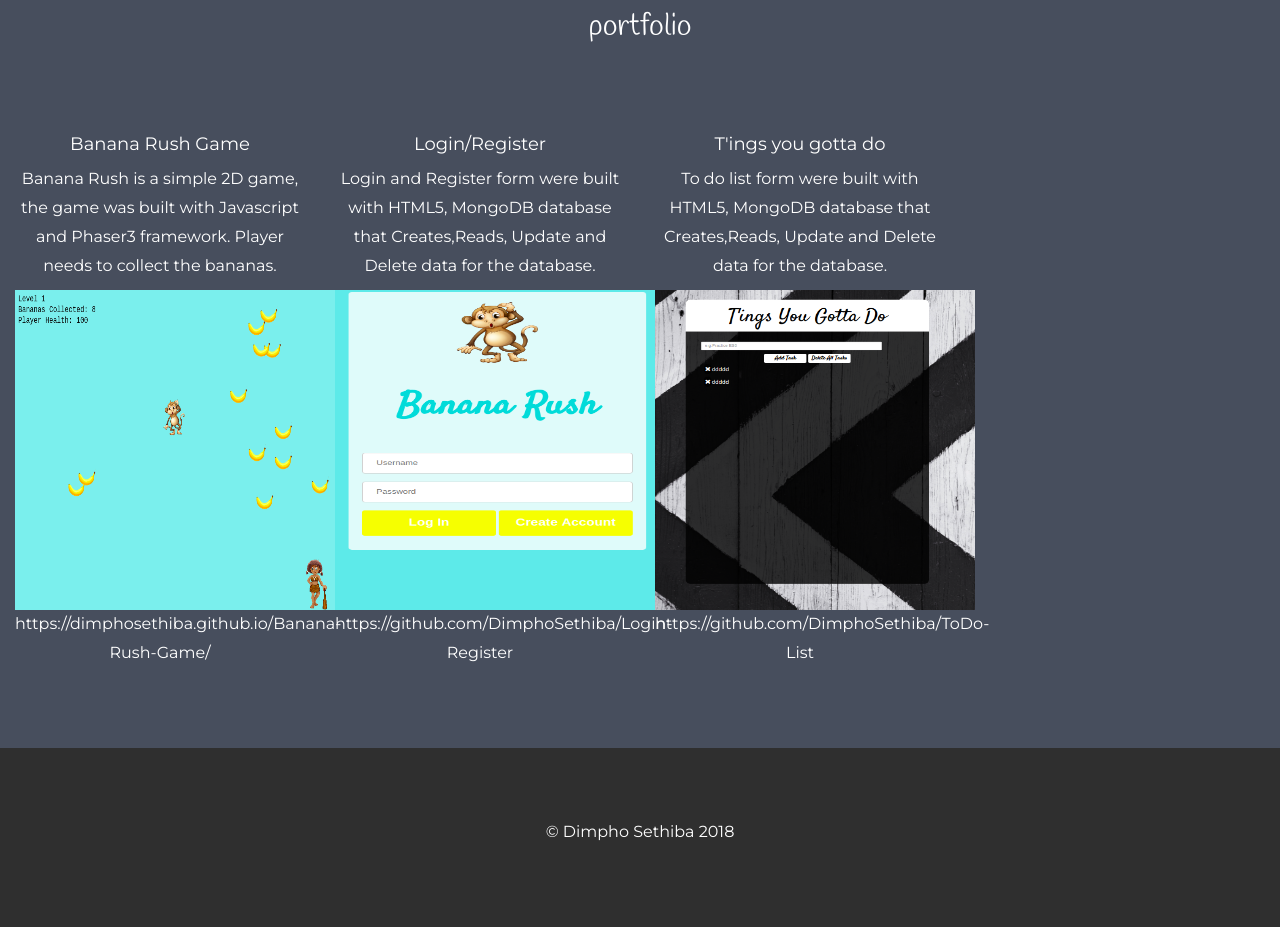
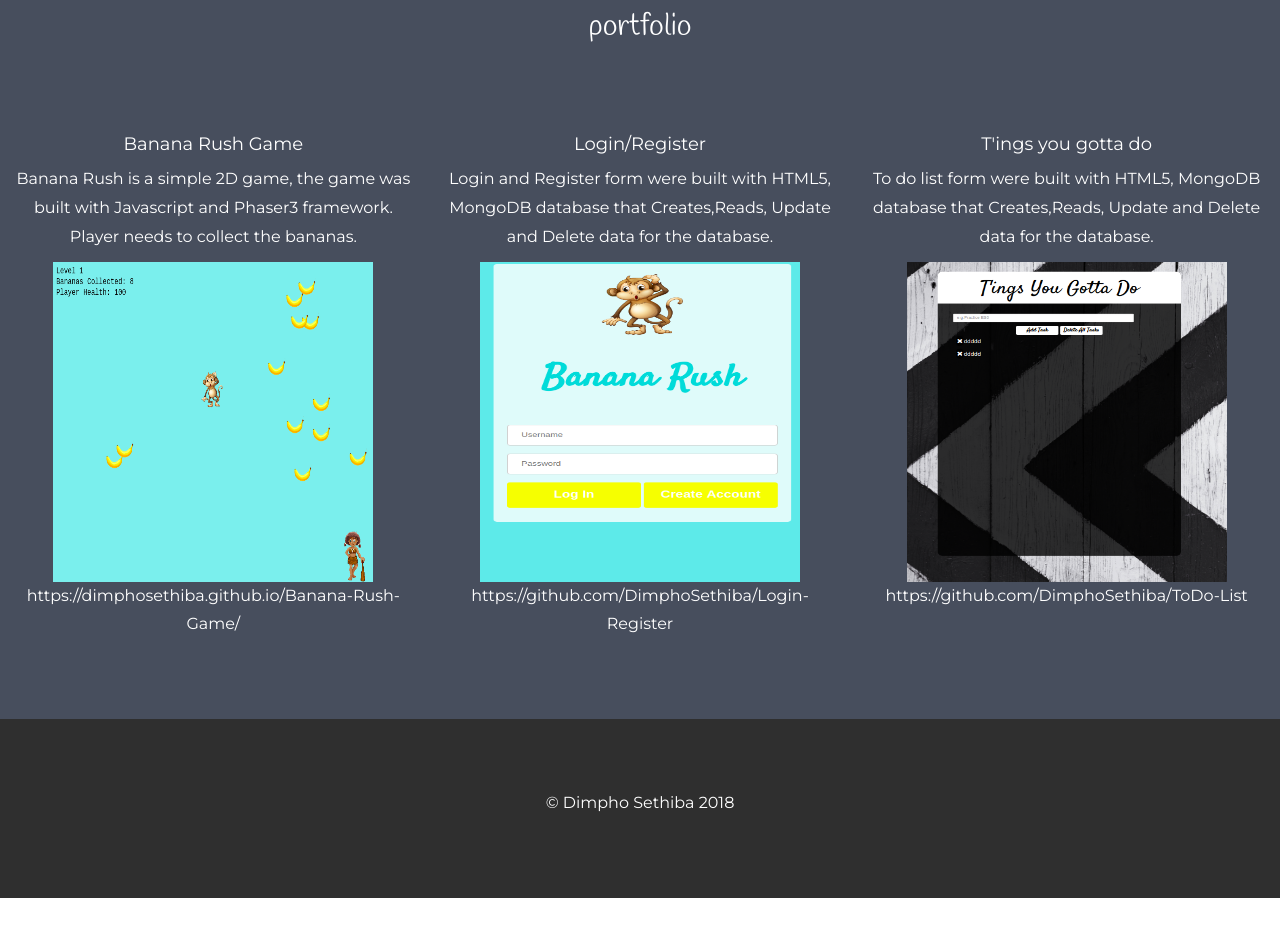
Before and after one commit to DimphoSethiba/webportfolio, a plain HTML site: page index.html in a window 1280 px wide. Shown: the part 1280-2207 px from the top of the page. After the commit the page ends 2178 px from the top, so only its background shows below. Drawn offline with nearby package versions, Linux system fonts and the light colour scheme; some packages are replaced by stand-ins of ours; a script that the page names is missing.

Commit message:
Update index.html

```diff
--- a/index.html
+++ b/index.html
@@ -137,21 +137,21 @@ font-size: 30px;
 <div class="container-fluid bg-3 text-center">
   <h3 class="margin">portfolio</h3><br>
   <div class="row">
-    <div class="col-sm-3">
+    <div class="col-sm-4">
       <h4>Banana Rush Game</h4>
       <p>Banana Rush is a simple 2D game, the game was built with Javascript and Phaser3 framework. Player needs to collect the bananas.</p>
       <img src="BananaRush.png" width="320" height="320" alt="Image">
      <p>https://dimphosethiba.github.io/Banana-Rush-Game/</p>
 
     </div>
-    <div class="col-sm-3">
+    <div class="col-sm-4">
 
     <h4>Login/Register</h4>
       <p>Login and Register form were built with HTML5, MongoDB database that Creates,Reads, Update and Delete data for the database.</p>
       <img src="Login.png" width="320" height="320" alt="Image">
       <p>https://github.com/DimphoSethiba/Login-Register</p>
     </div>
-    <div class="col-sm-3">
+    <div class="col-sm-4">
       <h4>T'ings you gotta do</h4>
       <p>To do list form were built with HTML5, MongoDB database that Creates,Reads, Update and Delete data for the database.</p>
       <img src="todolist2.png" width="320" height="320" alt="Image">
```
